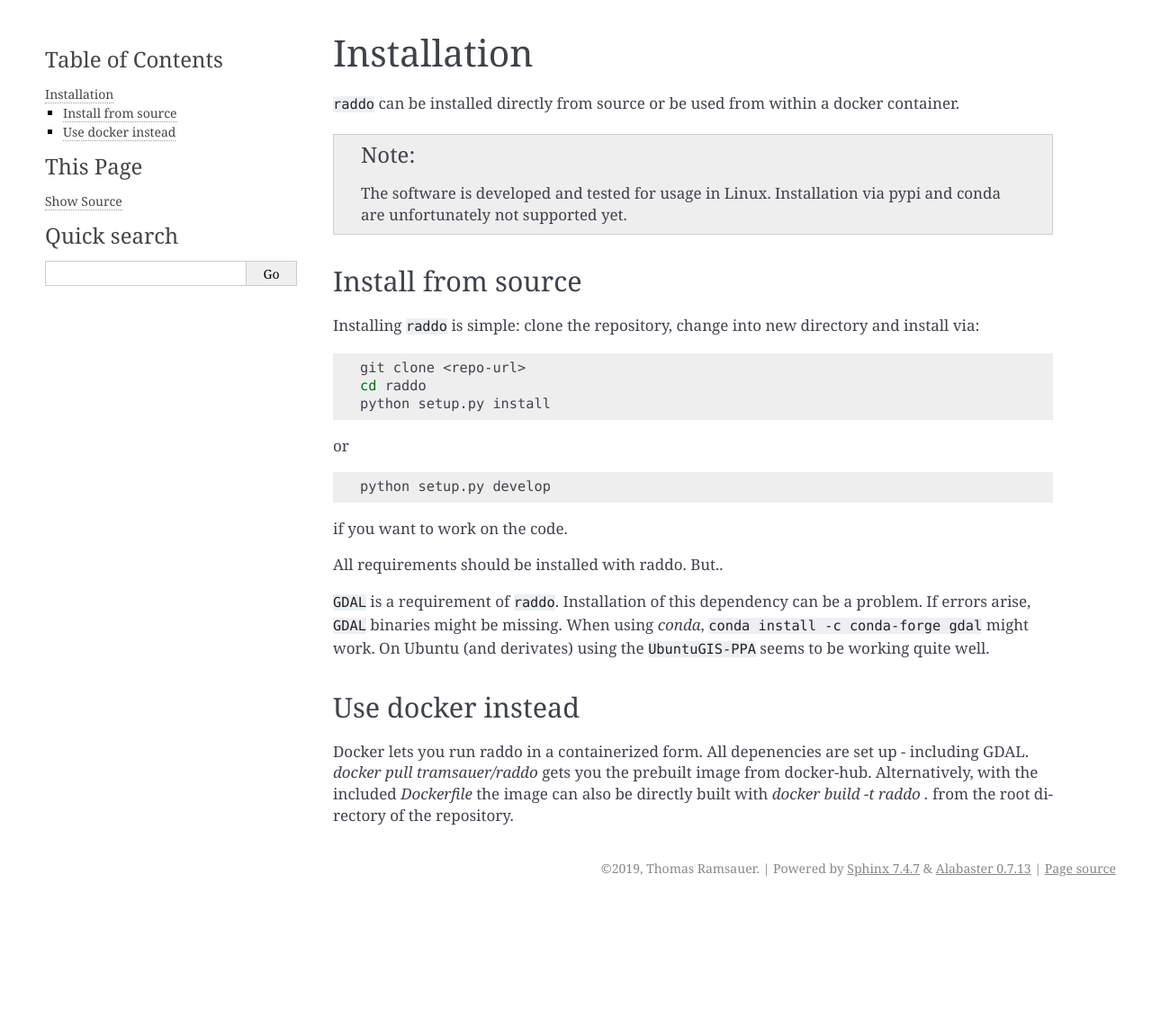
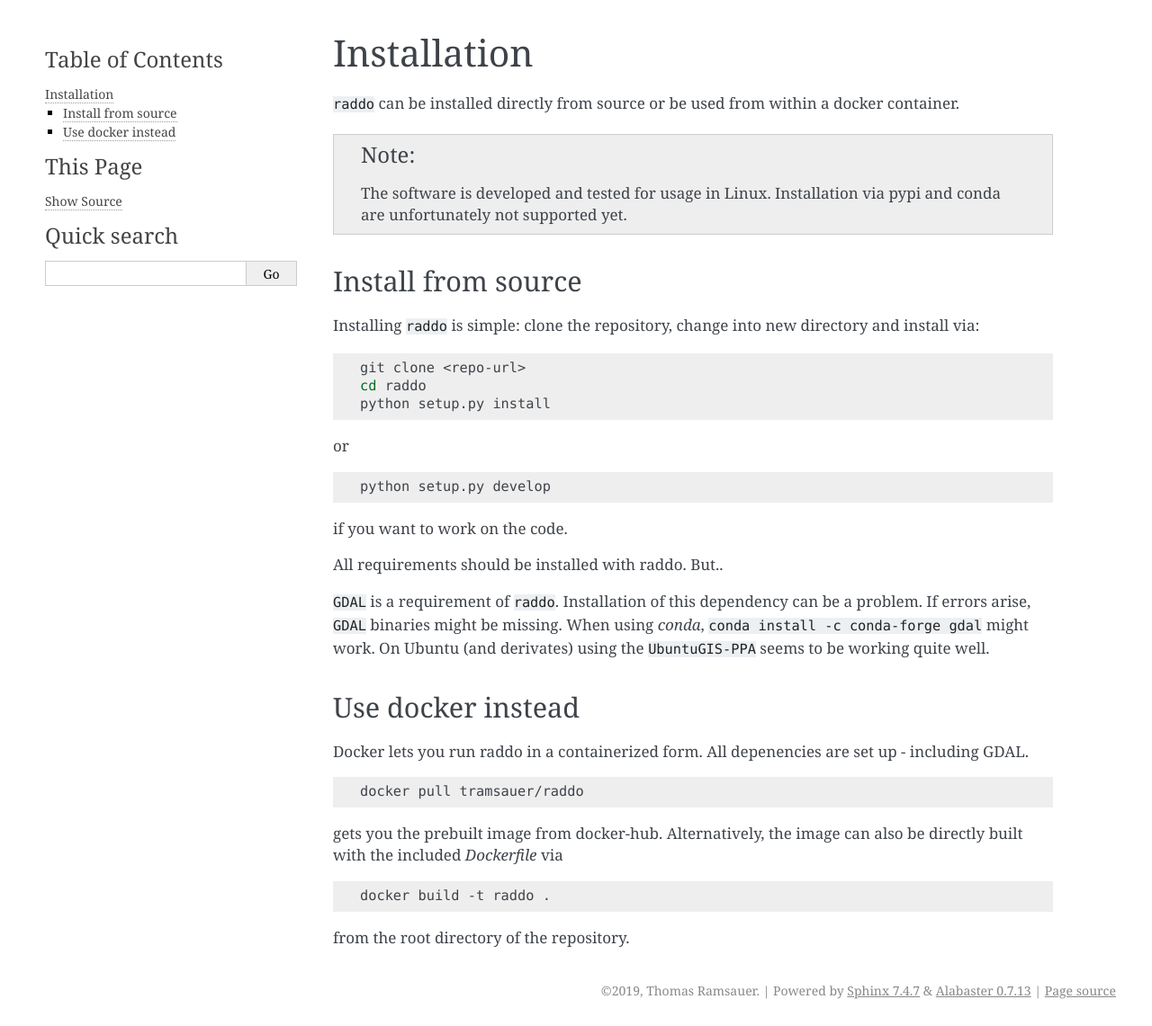
Before and after one commit to tramsauer/raddo, a Sphinx documentation site: the page built from docs/install.rst, in a window 1280 px wide. Shown: the whole page at 90% size. Built offline with Sphinx 7.4.7, drawn with Linux system fonts in a browser that asks for light colours; before the commit the page ends 1005 px from its top, so only the background shows below that.

Commit message:
update docker install section

```diff
--- a/docs/install.rst
+++ b/docs/install.rst
@@ -42,5 +42,17 @@ Use docker instead
 
 Docker lets you run raddo in a containerized form.
 All depenencies are set up - including GDAL.
-`docker pull tramsauer/raddo` gets you the prebuilt image from docker-hub.
-Alternatively, with the included `Dockerfile` the image can also be directly built with `docker build -t raddo .` from the root directory of the repository.
+
+
+.. code:: bash
+
+	  docker pull tramsauer/raddo
+
+gets you the prebuilt image from docker-hub.
+Alternatively, the image can also be directly built with the included `Dockerfile` via
+
+.. code:: bash
+
+	  docker build -t raddo .
+
+from the root directory of the repository.
```
